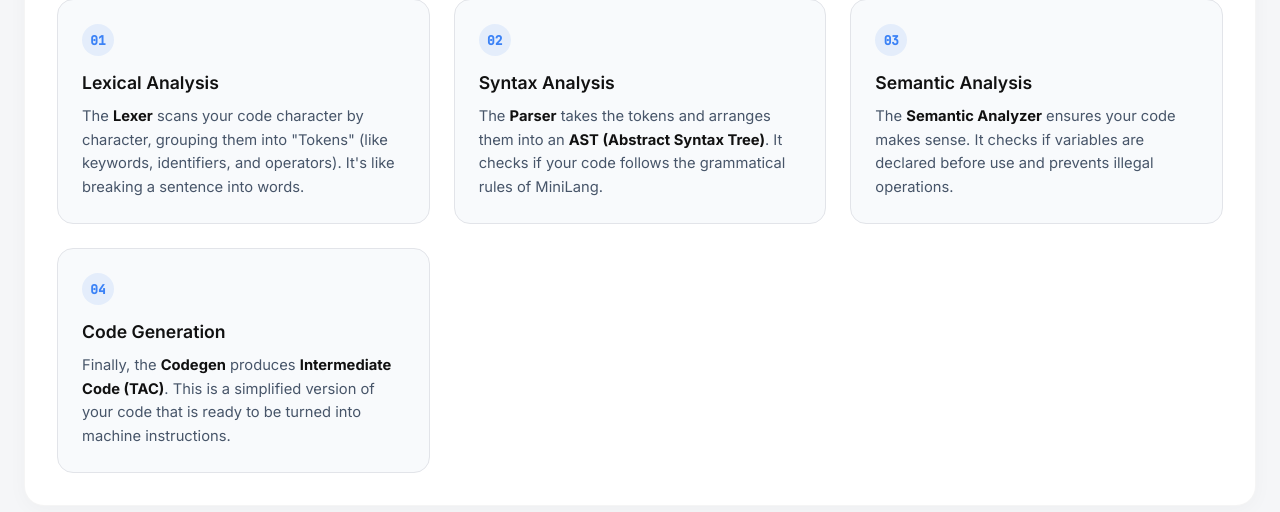
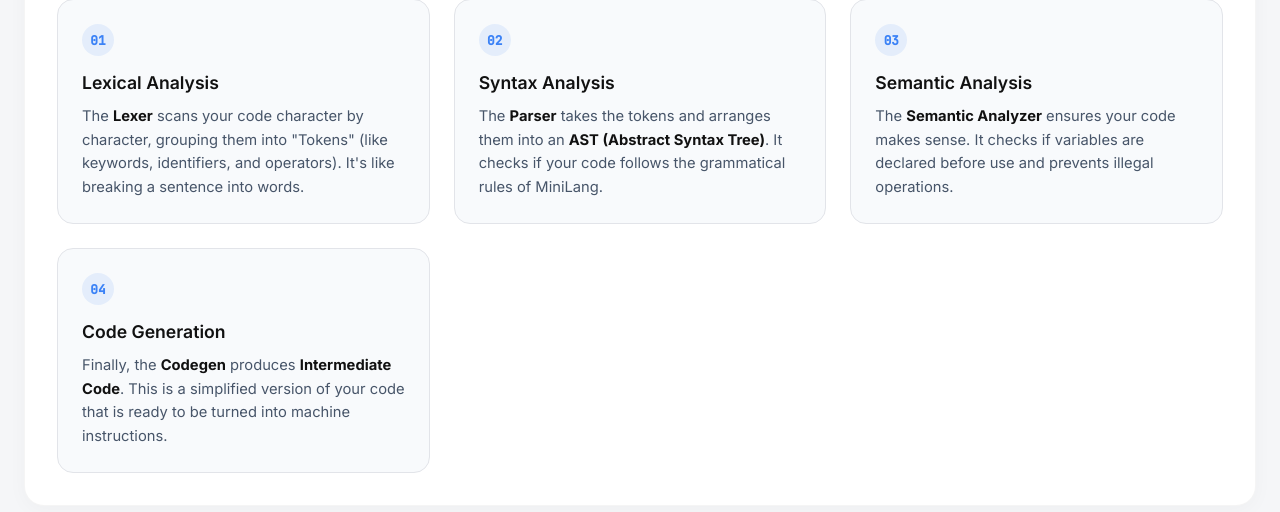
Before and after one commit to 23f2004552/Compiler-Design, a Flask app: page / in a window 1280 px wide. Shown: the part 250-762 px from the top of the page. Run offline with Flask 3, Linux system fonts and the light colour scheme.

Commit message:
Refactor: Rename TAC to Intermediate Code across codebase

```diff
--- a/app.py
+++ b/app.py
@@ -4,7 +4,7 @@ from flask_cors import CORS
 from compiler.lexer import tokenize
 from compiler.parser import Parser
 from compiler.semantics import SemanticAnalyzer
-from compiler.codegen import TACGenerator
+from compiler.codegen import IntermediateCodeGenerator
 from compiler.errors import CompilerError
 
 app = Flask(__name__)
@@ -117,7 +117,7 @@ def compile_code():
         "token_stream": "",
         "ast": None,
         "ast_tree": [],
-        "tac": [],
+        "intermediate_code": [],
         "symbol_table": [],
         "errors": [],
         "semantics": "Pending"
@@ -170,9 +170,9 @@ def compile_code():
         response["semantics"] = "All clear! No scope or declaration issues found."
 
         # Phase 4: Intermediate Code Generation
-        codegen = TACGenerator()
-        tac = codegen.generate(ast)
-        response["tac"] = tac
+        codegen = IntermediateCodeGenerator()
+        intermediate_code = codegen.generate(ast)
+        response["intermediate_code"] = intermediate_code
 
     except CompilerError as e:
         response["success"] = False
--- a/compiler/codegen.py
+++ b/compiler/codegen.py
@@ -1,4 +1,4 @@
-class TACGenerator:
+class IntermediateCodeGenerator:
     def __init__(self):
         self.instructions = []
         self.temp_count = 0
--- a/static/css/style.css
+++ b/static/css/style.css
@@ -302,18 +302,18 @@ tr:hover td {
     border: 1px solid var(--border-color);
 }
 
-/* TAC Viewer */
-.tac-container ol {
+/* Intermediate Code Viewer */
+.intermediate-code-container ol {
     font-family: var(--font-code);
     padding-left: 0;
     color: var(--text-main);
     list-style-position: inside;
 }
-.tac-container li {
+.intermediate-code-container li {
     padding: 10px 16px;
     border-bottom: 1px solid var(--border-color);
 }
-.tac-container li:hover {
+.intermediate-code-container li:hover {
     background-color: #f8fafc;
 }
 
@@ -407,31 +407,31 @@ code.notation {
     overflow: auto;
 }
 
-/* ── TAC Lines ────────────────────────────────────────────────── */
-.tac-container ol {
+/* ── Intermediate Code Lines ────────────────────────────────────────────────── */
+.intermediate-code-container ol {
     font-family: var(--font-code);
     padding-left: 0;
     list-style: none;
 }
-.tac-container li {
+.intermediate-code-container li {
     padding: 8px 16px;
     border-bottom: 1px solid var(--border-color);
-    counter-increment: tac-counter;
+    counter-increment: intermediate-code-counter;
     display: flex;
     align-items: center;
     gap: 16px;
     font-size: 0.95rem;
 }
-.tac-container li::before {
-    content: counter(tac-counter);
+.intermediate-code-container li::before {
+    content: counter(intermediate-code-counter);
     font-size: 0.8rem;
     color: var(--text-muted);
     min-width: 24px;
     text-align: right;
 }
-.tac-container ol { counter-reset: tac-counter; }
+.intermediate-code-container ol { counter-reset: intermediate-code-counter; }
 
-.tac-container li.tac-label {
+.intermediate-code-container li.intermediate-code-label {
     color: #7c3aed;
     font-weight: 600;
     background: #f5f3ff;
--- a/static/js/app.js
+++ b/static/js/app.js
@@ -91,7 +91,7 @@ window.addEventListener("load", function () {
             document.querySelector("#tokens-table tbody").innerHTML = "";
             document.querySelector("#symtable-table tbody").innerHTML = "";
             document.getElementById("ast-output").textContent = "";
-            document.getElementById("tac-output").innerHTML = "";
+            document.getElementById("intermediate-code-output").innerHTML = "";
             document.getElementById("errors-output").innerHTML = "";
             document.getElementById("error-badge").classList.add("hidden");
             document.getElementById("token-stream-banner").classList.add("hidden");
@@ -140,16 +140,16 @@ window.addEventListener("load", function () {
                 document.getElementById("semantic-text").textContent = data.semantics;
             }
 
-            // ── Phase 4: Original TAC ──────────────────────────────────
-            if (data.tac && data.tac.length > 0) {
-                var tacList = document.getElementById("tac-output");
-                data.tac.forEach(function (line) {
+            // ── Phase 4: Intermediate Code ──────────────────────────────────
+            if (data.intermediate_code && data.intermediate_code.length > 0) {
+                var icList = document.getElementById("intermediate-code-output");
+                data.intermediate_code.forEach(function (line) {
                     var li = document.createElement("li");
                     if (line.match(/^L\d+:/)) {
-                        li.className = "tac-label";
+                        li.className = "intermediate-code-label";
                     }
                     li.textContent = line;
-                    tacList.appendChild(li);
+                    icList.appendChild(li);
                 });
             }
 
--- a/templates/index.html
+++ b/templates/index.html
@@ -55,7 +55,7 @@
                         <button class="tab-btn" data-tab="ast">AST</button>
                         <button class="tab-btn" data-tab="symtable">Symbol Table</button>
                         <button class="tab-btn" data-tab="semantic">Semantic</button>
-                        <button class="tab-btn" data-tab="tac">TAC</button>
+                        <button class="tab-btn" data-tab="intermediate-code">Intermediate Code</button>
                         <button class="tab-btn" data-tab="errors">Errors <span id="error-badge" class="badge hidden">0</span></button>
                     </div>
                 </div>
@@ -98,10 +98,10 @@
                         </div>
                     </div>
 
-                    <!-- TAC Tab -->
-                    <div id="tac-tab" class="tab-pane">
-                        <div class="tac-container">
-                            <ol id="tac-output">
+                    <!-- Intermediate Code Tab -->
+                    <div id="intermediate-code-tab" class="tab-pane">
+                        <div class="intermediate-code-container">
+                            <ol id="intermediate-code-output">
                                 <!-- Populated by JS -->
                             </ol>
                         </div>
@@ -161,7 +161,7 @@
                 <div class="step-card">
                     <div class="step-num">04</div>
                     <h3>Code Generation</h3>
-                    <p>Finally, the <strong>Codegen</strong> produces <strong>Intermediate Code (TAC)</strong>. This is a simplified version of your code that is ready to be turned into machine instructions.</p>
+                    <p>Finally, the <strong>Codegen</strong> produces <strong>Intermediate Code</strong>. This is a simplified version of your code that is ready to be turned into machine instructions.</p>
                 </div>
             </div>
         </section>
```
Also changed, not shown: tests/test_compiler.py (+6 -6 lines), README.md.
